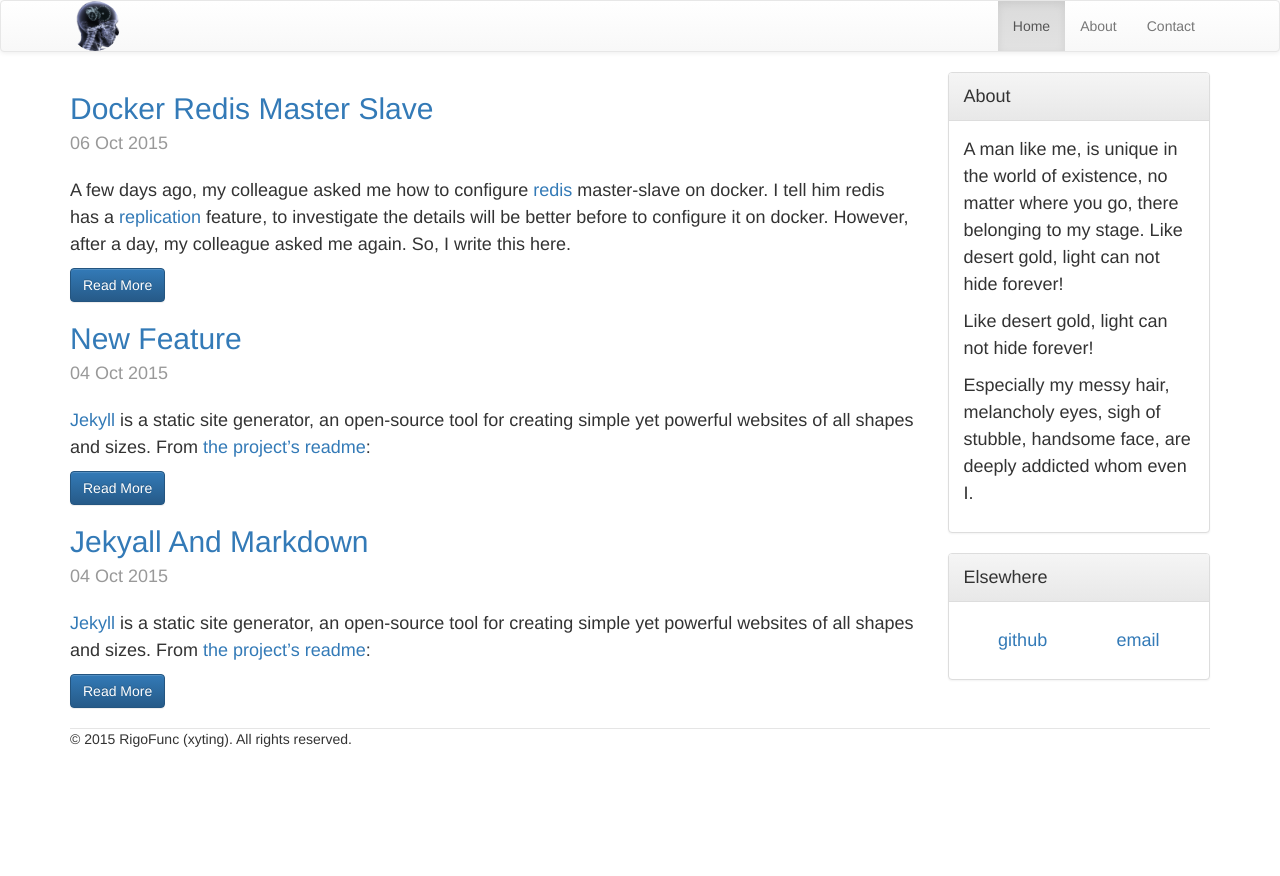
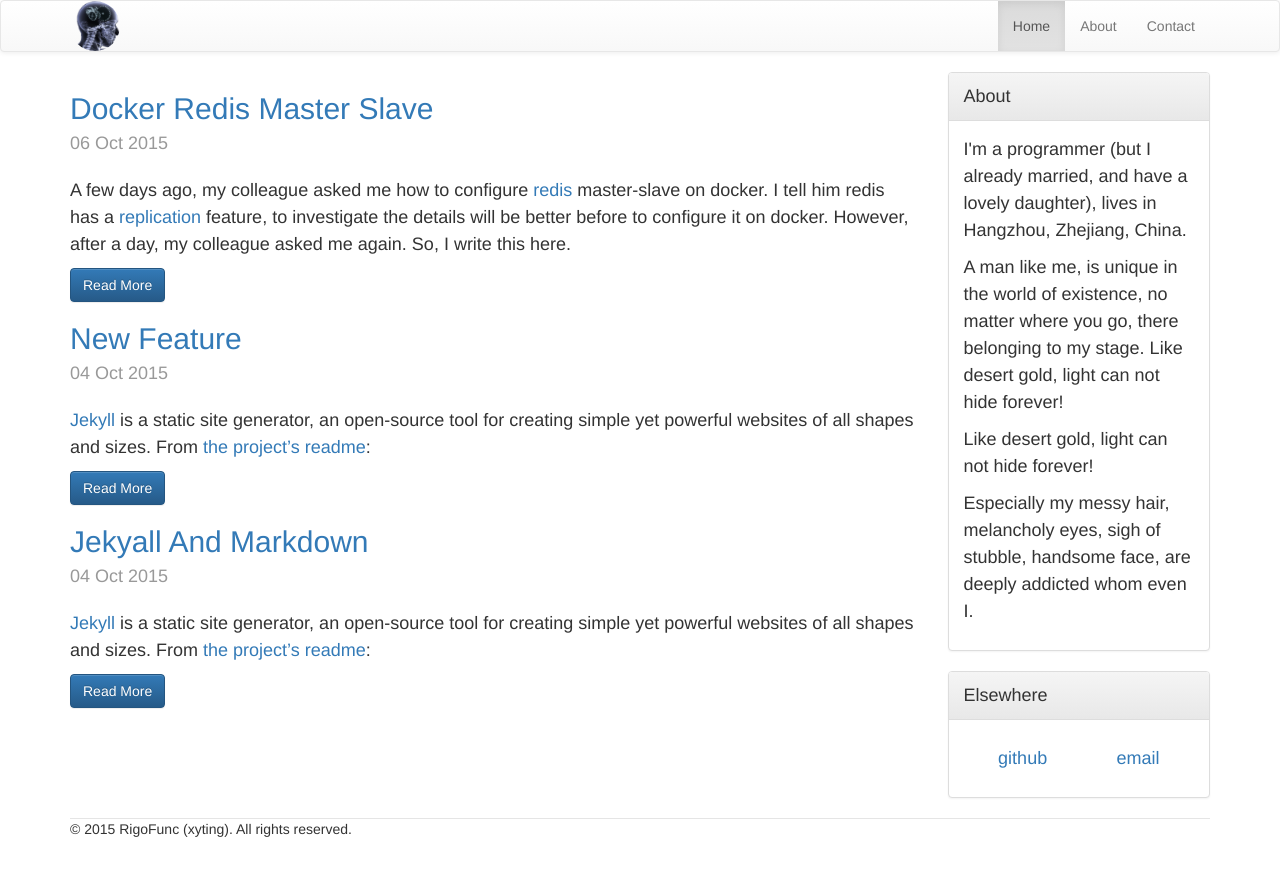
Before and after one commit to rigofunc/xyting.github.io, a Jekyll site: the page built from index.html, in a window 1280 px wide. Shown: the top 876 px of the page. Built offline with Jekyll 4.4.1, drawn with Linux system fonts in a browser that asks for light colours; Markdown is read by kramdown in place of the engine named in the settings; the list of posts is cut into pages by our own code.

Commit message:
add a more about info

```diff
--- a/_layouts/default.html
+++ b/_layouts/default.html
@@ -47,6 +47,7 @@
             About
           </div>
           <div class="panel-body">
+            <p>I'm a programmer (but I already married, and have a lovely daughter), lives in Hangzhou, Zhejiang, China.</p>
             <p>A man like me, is unique in the world of existence, no matter where you go, there belonging to my stage. Like
               desert gold, light can not hide forever!</p>
             <p>Like desert gold, light can not hide forever! </p>
```
